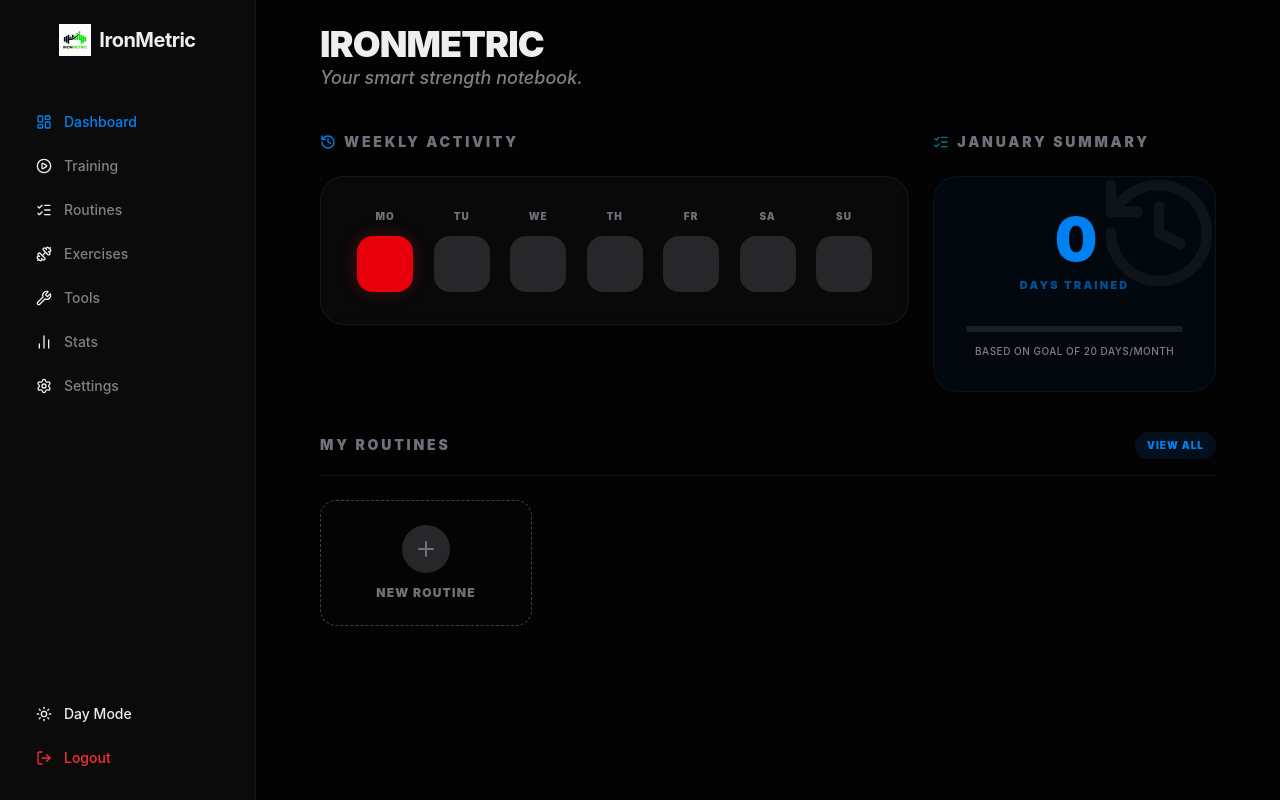
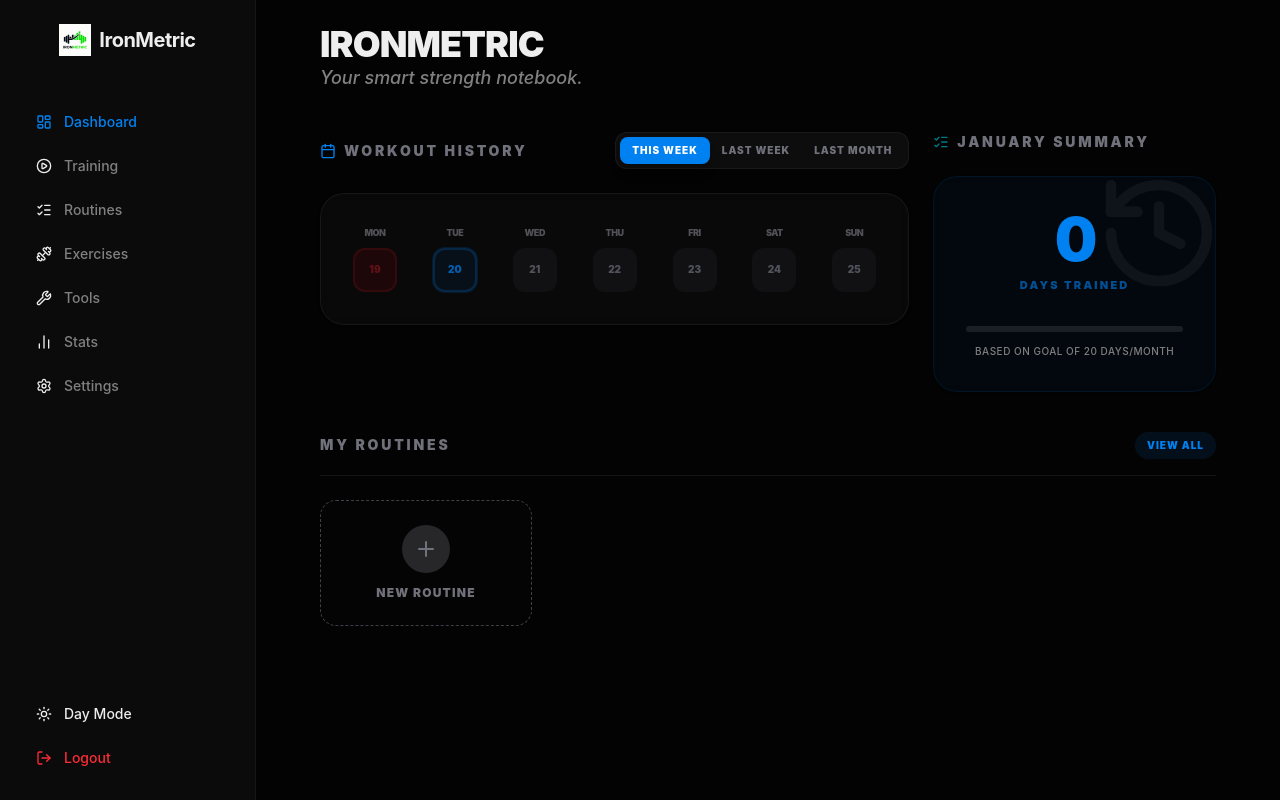
Before and after one commit to srbitgithub/datagymroutines, a Next.js app: page /dashboard in a window 1280 px wide. Built offline with nearby package versions, Linux system fonts and the light colour scheme.

Commit message:
Panel View: A training history has been added

```diff
--- a/src/app/dashboard/page.tsx
+++ b/src/app/dashboard/page.tsx
@@ -7,6 +7,7 @@ import { ListChecks, Plus, History, Check, Loader2, AlertCircle } from "lucide-r
 import Link from "next/link";
 import { useTranslation } from "@/core/i18n/TranslationContext";
 import { Routine } from "@/modules/training/domain/Routine";
+import { HistoryTracker } from "@/modules/training/presentation/components/HistoryTracker";
 
 export default function DashboardPage({ searchParams: searchParamsPromise }: { searchParams: Promise<{ error?: string }> }) {
     const [routines, setRoutines] = useState<Routine[]>([]);
@@ -50,61 +51,20 @@ export default function DashboardPage({ searchParams: searchParamsPromise }: { s
         );
     }
 
-    // Tracker Logic
+    // Monthly Logic for Summary
     const tz = Intl.DateTimeFormat().resolvedOptions().timeZone || 'Europe/Madrid';
     const now = new Date();
     const localNow = new Date(now.toLocaleString('en-US', { timeZone: tz }));
-    const year = localNow.getFullYear();
-    const month = localNow.getMonth();
-    const day = localNow.getDate();
-
-    const dayName = new Intl.DateTimeFormat('en-US', { timeZone: tz, weekday: 'short' }).format(now);
-    const dayMap: Record<string, number> = { 'Mon': 1, 'Tue': 2, 'Wed': 3, 'Thu': 4, 'Fri': 5, 'Sat': 6, 'Sun': 7 };
-    const todayNum = dayMap[dayName] ?? 1;
-
-    const diffToMonday = todayNum - 1;
-    const mondayLocal = new Date(year, month, day);
-    mondayLocal.setDate(mondayLocal.getDate() - diffToMonday);
-
-    const fmt = (d: Date) => {
-        const y = d.getFullYear();
-        const m = String(d.getMonth() + 1).padStart(2, '0');
-        const dp = String(d.getDate()).padStart(2, '0');
-        return `${y}-${m}-${dp}`;
-    };
-
-    const trainingDates = new Set(progressionItems.map(p => p.date));
-
-    // Monthly Logic
     const currentMonth = localNow.getMonth();
     const currentYear = localNow.getFullYear();
     const monthNames = ta('common.months');
     const currentMonthName = monthNames[currentMonth];
 
+    const trainingDates = new Set(progressionItems.map(p => p.date));
     const daysTrainedThisMonth = Array.from(trainingDates).filter(dateStr => {
         const [y, m] = dateStr.split('-').map(Number);
         return y === currentYear && m === (currentMonth + 1);
     }).length;
-
-    const dayAbbreviations = ta('common.days_short');
-
-    const weekProgress = dayAbbreviations.map((label, index) => {
-        const d = new Date(mondayLocal);
-        d.setDate(mondayLocal.getDate() + index);
-        const dateStr = fmt(d);
-
-        const isTrained = trainingDates.has(dateStr);
-        const isPast = index < (todayNum - 1);
-
-        let statusColor = "bg-zinc-800 text-zinc-500";
-        if (isTrained) {
-            statusColor = "bg-green-600 text-white shadow-[0_0_15px_rgba(22,163,74,0.4)]";
-        } else if (isPast) {
-            statusColor = "bg-red-600 text-white shadow-[0_0_15px_rgba(220,38,38,0.3)]";
-        }
-
-        return { label, statusColor, isTrained };
-    });
 
     return (
         <div className="max-w-4xl mx-auto space-y-10 pb-10">
@@ -130,25 +90,10 @@ export default function DashboardPage({ searchParams: searchParamsPromise }: { s
             <div className="grid gap-10">
                 <div className="space-y-10">
                     <div className="grid gap-6 md:grid-cols-3">
-                        {/* Weekly Tracker */}
-                        <section className="space-y-6 md:col-span-2">
-                            <h2 className="text-sm font-black uppercase tracking-[0.2em] text-zinc-500 flex items-center gap-2">
-                                <History className="h-4 w-4 text-brand-primary" />
-                                {t('dashboard.weekly_activity')}
-                            </h2>
-                            <div className="bg-zinc-900/30 border border-zinc-800/50 rounded-3xl p-8 shadow-sm backdrop-blur-sm">
-                                <div className="flex justify-between items-center gap-3">
-                                    {weekProgress.map((day, i) => (
-                                        <div key={i} className="flex flex-col items-center gap-3 flex-1">
-                                            <span className="text-[10px] font-black text-zinc-500 uppercase tracking-widest">{day.label}</span>
-                                            <div className={`w-full aspect-square max-w-[56px] rounded-2xl flex items-center justify-center transition-all duration-500 ${day.statusColor}`}>
-                                                {day.isTrained && <Check className="h-6 w-6 stroke-[3px]" />}
-                                            </div>
-                                        </div>
-                                    ))}
-                                </div>
-                            </div>
-                        </section>
+                        {/* History Tracker */}
+                        <div className="md:col-span-2">
+                            <HistoryTracker progressionItems={progressionItems} />
+                        </div>
 
                         {/* Monthly Summary */}
                         <section className="space-y-6">
--- a/src/core/i18n/dictionaries/en.ts
+++ b/src/core/i18n/dictionaries/en.ts
@@ -54,6 +54,12 @@ export const en = {
         update_error: "Error updating",
         goal_title: "Monthly training goal",
         goal_hint: "This number will be used to calculate the progress bar in your main dashboard.",
+        workout_history: "Workout History",
+        periods: {
+            this_week: "This week",
+            last_week: "Last week",
+            this_month: "Last month"
+        }
     },
     exercises: {
         title: "Exercise Library",
--- a/src/core/i18n/dictionaries/es.ts
+++ b/src/core/i18n/dictionaries/es.ts
@@ -54,6 +54,12 @@ export const es = {
         update_error: "Error al actualizar",
         goal_title: "Objetivo mensual de entrenamientos",
         goal_hint: "Este número se usará para calcular la barra de progreso en tu panel principal.",
+        workout_history: "Historial de Entrenamientos",
+        periods: {
+            this_week: "Esta semana",
+            last_week: "Semana pasada",
+            this_month: "Último mes"
+        }
     },
     exercises: {
         title: "Biblioteca de Ejercicios",
--- /dev/null
+++ b/src/modules/training/presentation/components/HistoryTracker.tsx
@@ -0,0 +1,124 @@
+'use client';
+
+import { useState, useMemo } from 'react';
+import { useTranslation } from "@/core/i18n/TranslationContext";
+import { Check, Calendar } from 'lucide-react';
+import {
+    format,
+    startOfWeek,
+    isSameDay,
+    isPast,
+    isToday,
+    subWeeks,
+    subDays,
+    eachDayOfInterval,
+    endOfWeek,
+    isAfter
+} from 'date-fns';
+import { es, enUS } from 'date-fns/locale';
+
+interface HistoryTrackerProps {
+    progressionItems: { date: string }[];
+}
+
+type Period = 'this_week' | 'last_week' | 'this_month';
+
+export function HistoryTracker({ progressionItems }: HistoryTrackerProps) {
+    const { t, language } = useTranslation();
+    const [period, setPeriod] = useState<Period>('this_week');
+    const now = new Date();
+
+    const locale = language === 'es' ? es : enUS;
+    const trainingDates = useMemo(() => new Set(progressionItems.map(p => p.date)), [progressionItems]);
+
+    const days = useMemo(() => {
+        let start: Date;
+        let end: Date;
+
+        switch (period) {
+            case 'this_week':
+                start = startOfWeek(now, { weekStartsOn: 1 });
+                end = endOfWeek(now, { weekStartsOn: 1 });
+                break;
+            case 'last_week':
+                const lastWeek = subWeeks(now, 1);
+                start = startOfWeek(lastWeek, { weekStartsOn: 1 });
+                end = endOfWeek(lastWeek, { weekStartsOn: 1 });
+                break;
+            case 'this_month':
+                start = subDays(now, 29); // Last 30 days
+                end = now;
+                break;
+            default:
+                start = startOfWeek(now, { weekStartsOn: 1 });
+                end = endOfWeek(now, { weekStartsOn: 1 });
+        }
+
+        return eachDayOfInterval({ start, end });
+    }, [period]);
+
+    return (
+        <section className="space-y-6">
+            <div className="flex flex-col sm:flex-row sm:items-center justify-between gap-4">
+                <h2 className="text-sm font-black uppercase tracking-[0.2em] text-zinc-500 flex items-center gap-2">
+                    <Calendar className="h-4 w-4 text-brand-primary" />
+                    {t('dashboard.workout_history')}
+                </h2>
+
+                <div className="flex bg-zinc-900/50 p-1 rounded-xl border border-zinc-800/50 self-start sm:self-auto">
+                    {(['this_week', 'last_week', 'this_month'] as Period[]).map((p) => (
+                        <button
+                            key={p}
+                            onClick={() => setPeriod(p)}
+                            className={`px-3 py-1.5 text-[10px] font-black uppercase tracking-widest rounded-lg transition-all ${period === p
+                                ? 'bg-brand-primary text-white shadow-lg'
+                                : 'text-zinc-500 hover:text-zinc-300'
+                                }`}
+                        >
+                            {t(`dashboard.periods.${p}`)}
+                        </button>
+                    ))}
+                </div>
+            </div>
+
+            <div className="bg-zinc-900/30 border border-zinc-800/50 rounded-3xl p-6 sm:p-8 shadow-sm backdrop-blur-sm overflow-x-auto">
+                <div className={`flex flex-wrap gap-2 sm:gap-3 ${period === 'this_month' ? 'justify-start' : 'justify-between'}`}>
+                    {days.map((day) => {
+                        const dateStr = format(day, 'yyyy-MM-dd');
+                        const isTrained = trainingDates.has(dateStr);
+                        const isPastDay = isPast(day) && !isToday(day);
+                        const isFuture = isAfter(day, now);
+                        const today = isToday(day);
+
+                        let statusStyles = "bg-zinc-800/30 text-zinc-600 border-transparent";
+                        if (isTrained) {
+                            statusStyles = "bg-green-600 text-white shadow-[0_0_20px_rgba(22,163,74,0.3)] border-green-400/20";
+                        } else if (today) {
+                            statusStyles = "bg-brand-primary/10 text-brand-primary border-brand-primary/30 ring-1 ring-brand-primary/20";
+                        } else if (isPastDay) {
+                            statusStyles = "bg-red-600/10 text-red-500/30 border-red-500/10";
+                        }
+
+                        return (
+                            <div key={dateStr} className="flex flex-col items-center gap-2 flex-shrink-0">
+                                <span className="text-[9px] font-black text-zinc-500 uppercase tracking-tighter opacity-70">
+                                    {format(day, 'EEE', { locale })}
+                                </span>
+                                <div
+                                    className={`w-9 h-9 sm:w-11 sm:h-11 rounded-xl flex items-center justify-center transition-all duration-500 border-2 ${statusStyles} ${today ? 'animate-pulse' : ''}`}
+                                    title={format(day, 'PPP', { locale })}
+                                >
+                                    {isTrained ? (
+                                        <Check className="h-4 w-4 sm:h-5 sm:w-5 stroke-[4px]" />
+                                    ) : (
+                                        <span className={`text-[10px] font-black ${today ? 'text-brand-primary' : ''}`}>{format(day, 'd')}</span>
+                                    )}
+                                </div>
+                            </div>
+                        );
+                    })}
+                </div>
+            </div>
+        </section>
+    );
+}
```
